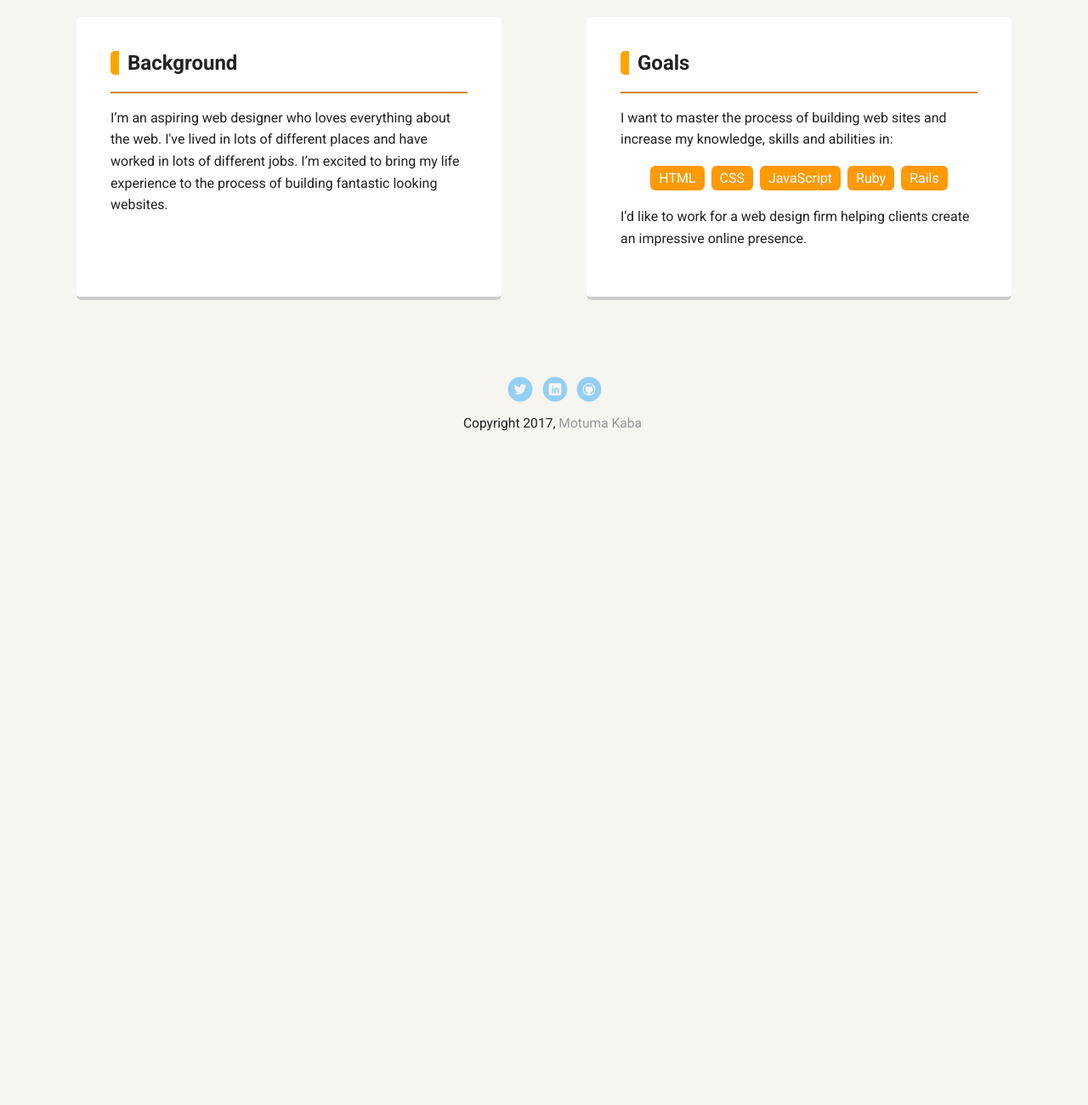
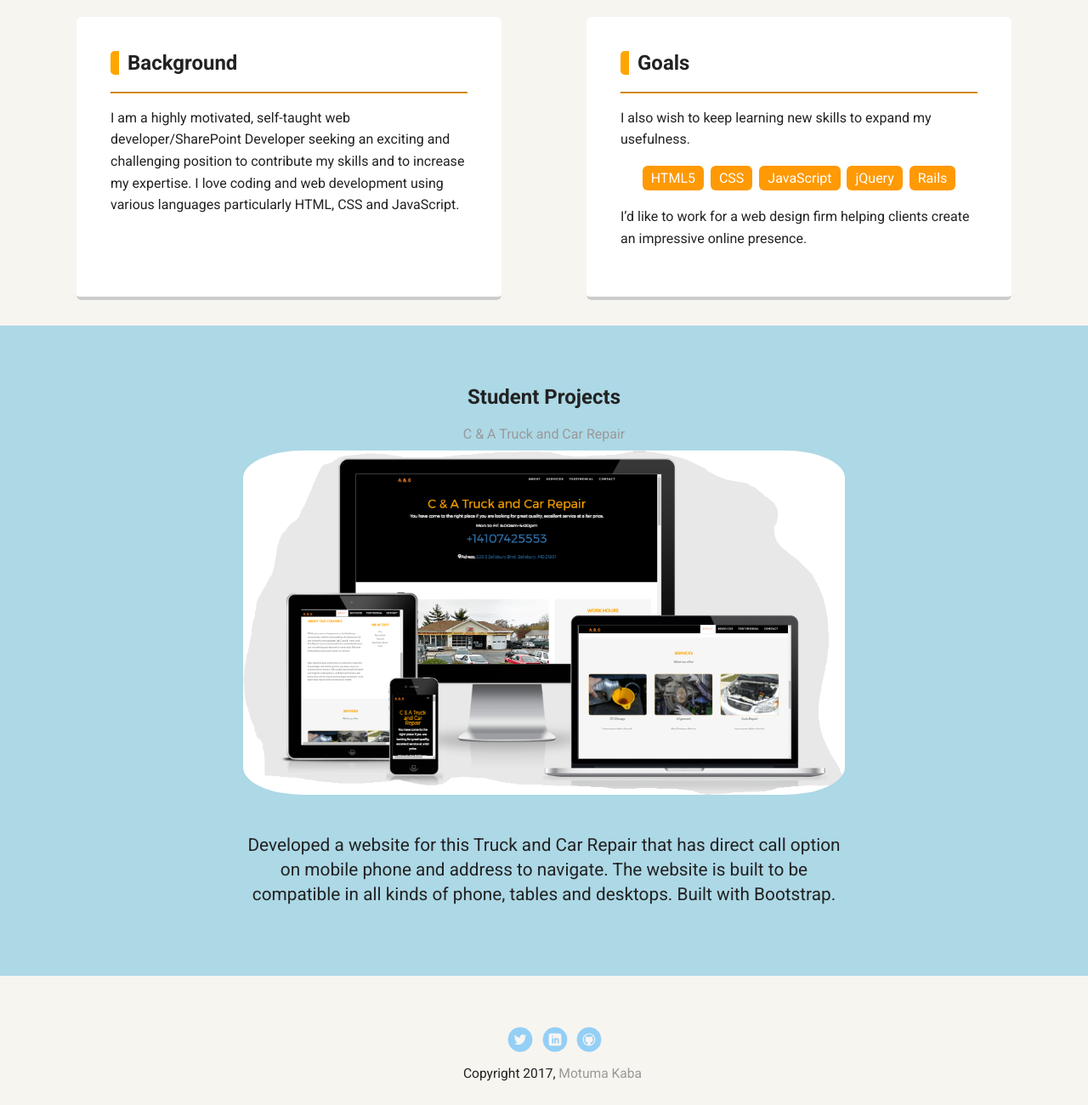
Before and after one commit to matkaba/Profile-Page, a plain HTML site: page index.html in a window 1280 px wide. Shown: the part 500-1800 px from the top of the page at 85% size. Before the commit the page ends 1102 px from the top, so only its background shows below. Drawn offline with nearby package versions, Linux system fonts and the light colour scheme; files whose address does not match are found by name; a web font is replaced by a local one.

Commit message:
Add files via upload

```diff
--- a/index.html
+++ b/index.html
@@ -15,7 +15,8 @@
     <div class="main-nav">
         <ul class="nav">
           <li class="name">Motuma Kaba</li>
-          <li><a href="#">Home</a></li>
+          <li><a href="#">Start</a></li>
+          <li><a href="#new-page">Projects</a></li>
         </ul>
     </div>
 
@@ -29,25 +30,45 @@
       <div class="card">
         <h2>Background</h2>
         <hr>
-        <p>I’m an aspiring web designer who loves everything about the web. I've lived in lots of different places and have worked in lots of different jobs. I’m excited to bring my life experience to the process of building fantastic looking websites.</p>
+        <p>        I am a highly motivated, self-taught web developer/SharePoint Developer seeking an exciting and challenging position to contribute my skills and to increase my expertise. I love coding and web development using various languages particularly HTML, CSS and JavaScript. </p>
 
       </div>
 
       <div class="card">
         <h2>Goals</h2>
         <hr>
-        <p>I want to master the process of building web sites and increase my knowledge, skills and abilities in:</p>
+        <p>I also wish to keep learning new skills to expand my usefulness.</p>
         <ul class="skills">
-          <li class="HTML">HTML</li>
+          <li >HTML5</li>
           <li>CSS</li>
           <li>JavaScript</li>
-          <li>Ruby</li>
+          <li>jQuery</li>
           <li>Rails</li>
         </ul>
         <p>I’d like to work for a web design firm helping clients create an impressive online presence.</p>
       </div>
 
     </main>
+    <section id="new-page">
+      <div id="Projects">
+<h2> Student Projects</h2>
+
+
+<a href="http://motumakaba.com/acauto.html" target="_blank">C & A Truck and Car Repair </a>
+<br>
+
+<a href="http://motumakaba.com/acauto.html" target="_blank"><img src="auto-cover.png"></a>
+
+<p> Developed a website for this Truck and Car Repair that has direct call option on mobile phone and address to navigate. The website is built to be compatible in all kinds of phone, tables and desktops. Built with Bootstrap.</p>
+
+
+
+
+
+</div><!--end Student Projects-->
+
+
+    </section>
     <footer>
       <ul>
         <li><a href="https://twitter.com/motiikaba" class="social twitter" target="_blank">Twitter</a></li>
--- a/styles.css
+++ b/styles.css
@@ -163,12 +163,36 @@ ul.skills {
   transform: scale(1.2) rotate(70deg);
 }
 
+section{
+  background-color: lightblue;
+  padding: 50px;
+}
+
+
 footer {
   width: 100%;
   min-height: 30px;
   padding: 20px 0 40px 20px;
 }
 
+#Projects img{
+  width: 100%;
+  height: 100%;
+  border-radius: 10%;
+  padding: 10px 0;
+
+}
+#Projects img:hover{
+    opacity: .6;
+    transition: all .3s;
+}
+
+#Projects p{
+  text-align: center;
+  line-height: 1.4;
+  font-size: 130%;
+
+}
 footer .copyright {
   top: -8px;
   font-size: .75em;
@@ -245,6 +269,18 @@ a.social:hover {
     line-height: 1.6em;
   }
 
+
+#Projects img{
+  width: 60%;
+  height: 60%;
+  border-radius: 10%;
+  padding: 10px 0;
+
+}
+
+#Projects p{
+  padding: 10px 20%;
+}
   footer {
     font-size: 1.3em;
     max-width: 1200px;
```
Also changed, not shown: auto-cover.PNG (added).
